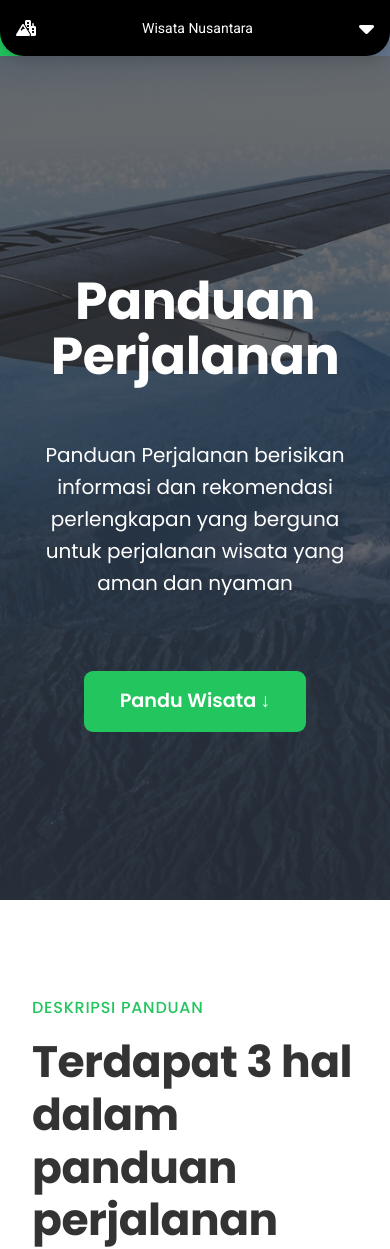
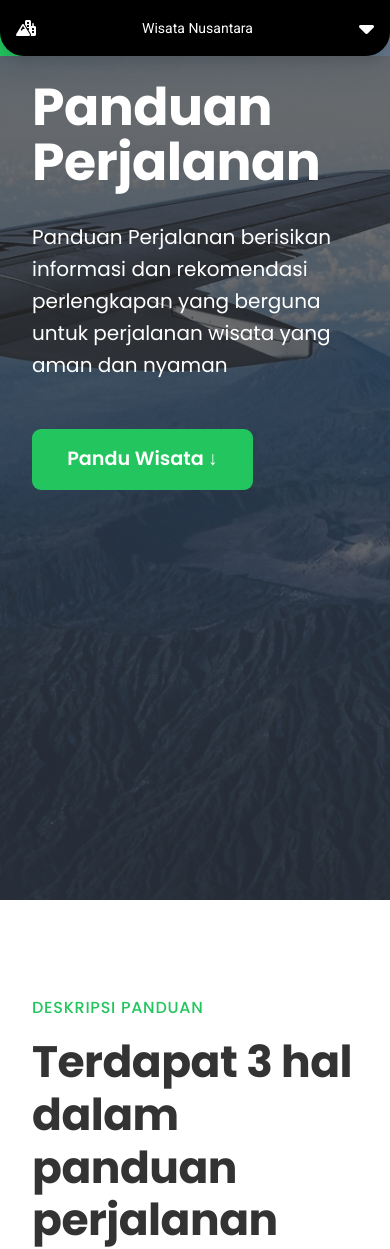
Before and after one commit to eugeniusms/wisata-nusantara, a Django app: page /panduan-perjalanan/ in a window 390 px wide; the page is wider, and only the part inside the window is pictured. Shown: the top 1249 px of that part. Run offline with Django 4.2, Linux system fonts and the light colour scheme; some libraries are stand-ins or nearby versions.

Commit message:
added queries.css to be responsive on the phone

```diff
--- /dev/null
+++ b/panduan_perjalanan/static/panduan_perjalanan/css/queries.css
@@ -0,0 +1,45 @@
+/* Responsive di Handphone. 34em -> 544px */
+
+@media (max-width: 34em) {
+  .grid {
+    row-gap: 3rem;
+  }
+
+  .grid-2cols,
+  .grid-2-2 {
+    grid-template-columns: 1fr;
+  }
+
+  .hero-section {
+    padding: 1.5rem 0 4rem 0;
+  }
+
+  .hero-container {
+    padding: 0 2rem;
+  }
+
+  .panduan-img-box:nth-child(2) {
+    grid-row: 1;
+  }
+
+  .panduan-img-box:nth-child(6) {
+    grid-row: 5;
+  }
+
+  .panduan-img-box {
+    transform: translateY(1.5rem);
+  }
+
+  .form-box {
+    grid-template-columns: 1fr;
+  }
+
+  .form-text-box {
+    padding: 2rem;
+  }
+
+  .form-img-box {
+    height: 20rem;
+    grid-row: 1;
+  }
+}
--- a/panduan_perjalanan/static/panduan_perjalanan/css/style.css
+++ b/panduan_perjalanan/static/panduan_perjalanan/css/style.css
@@ -13,7 +13,7 @@
 
 .hero-section {
   height: 100vh;
-  width: 100%;
+  padding: 4.8rem 0 9.6rem 0;
 
   background: linear-gradient(
     rgba(34, 34, 34, 0.65),
@@ -22,17 +22,14 @@
     url("/static/panduan_perjalanan/img/top-of-bali.jpg") no-repeat;
   background-position: bottom;
   background-size: cover;
-
-  display: flex;
-  justify-content: center;
-  align-items: flex-end;
 }
 
 .hero-container {
-  margin: 8rem auto;
-  padding: 2.5rem;
   color: var(--text-color);
-  text-align: center;
+  max-width: 81.25em;
+  margin: 0 auto;
+  padding: 0 2rem;
+  align-items: center;
 }
 
 .hero-description {
@@ -237,6 +234,7 @@
     box-shadow: 0 1.5rem 3rem rgba(0, 0, 0, 0.15);
     border-radius: 11px;
 
+
     padding: 3rem;
     color: #072713;
     background-color: #7adc9e;
@@ -269,3 +267,7 @@
 .other-condition {
   letter-spacing: 1px;
 }
+
+.hidden {
+  display: none;
+}
--- a/panduan_perjalanan/templates/panduan-perjalanan.html
+++ b/panduan_perjalanan/templates/panduan-perjalanan.html
@@ -8,6 +8,7 @@
 {% block meta %}
 <!-- CSS CUSTOM -->
 <link rel="stylesheet" type="text/css" href="{% static 'panduan_perjalanan/css/style.css' %}" />
+<link rel="stylesheet" type="text/css" href="{% static 'panduan_perjalanan/css/queries.css' %}" />
 {% endblock meta %}
 
 {% block content %}
```
Also changed, not shown: other parts of panduan_perjalanan/templates/panduan-perjalanan.html (+4 -36 lines), panduan_perjalanan/static/panduan_perjalanan/js/script.js (+15 -16 lines).
